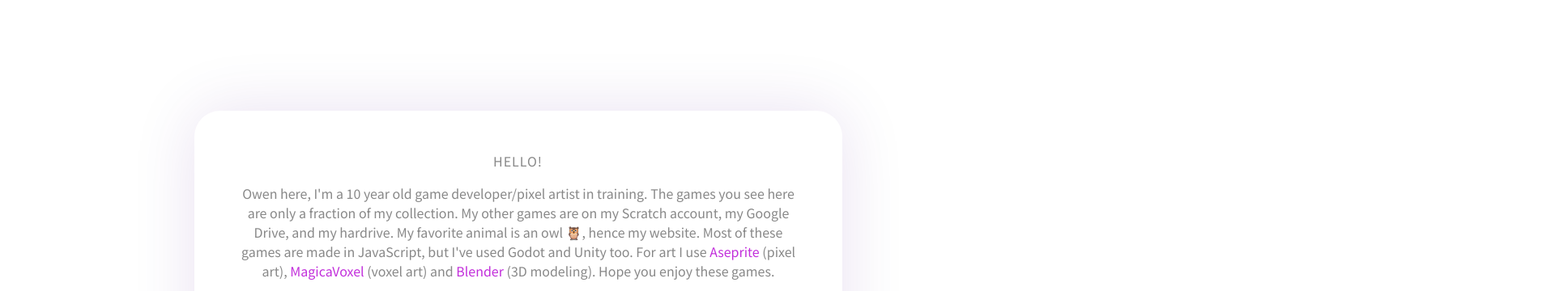
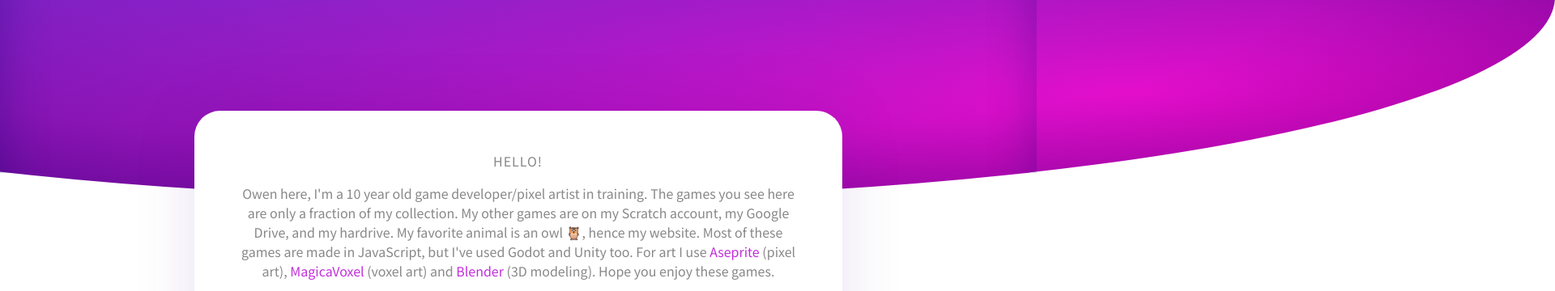
Before and after one commit to seattleowl/seattleowl.github.io, a browser extension: page index.html in a window 1280 px wide. Shown: the part 254-614 px from the top of the page at 81% size, 1920 px wide, since content can reach past the window. Drawn offline with Linux system fonts and the light colour scheme.

Commit message:
gradient background

```diff
--- a/index.html
+++ b/index.html
@@ -8,11 +8,12 @@
 	<body>
 		<!-- <a
 			id="banner"
-			class="valentines"
+			class="none"
 			href="https://seattleowl.com/valentine-generator/"
-			>❤️ Happy Valentines Day!</a
+			>Banner Text here</a
 		> -->
-		<img src="images/logo.png" id="img" />
+		<div id="background"></div>
+		<img src="images/logo-white.png" id="img" />
 		<span id="title">Seattleowl</span>
 		<div id="app">
 			<div class="post about">
--- a/style.css
+++ b/style.css
@@ -32,6 +32,7 @@ a {
 	letter-spacing: 5px;
 	padding-left: 5px;
 	font-weight: normal;
+	color: white;
 }
 
 #img {
@@ -39,6 +40,38 @@ a {
 	margin: auto;
 	display: block;
 	margin-top: 75px;
+}
+
+#background {
+	background: radial-gradient(
+			ellipse at 50% 50%,
+			rgba(255, 255, 255, 0) 52%,
+			rgba(0, 0, 102, 0.3) 100%
+		),
+		radial-gradient(
+			ellipse at 34% 24%,
+			rgba(136, 66, 249, 0.66) 0%,
+			rgba(255, 255, 255, 0) 100%
+		),
+		radial-gradient(ellipse at 80% 74%, #ff00bf 0%, #000066 100%);
+	height: 500px;
+	width: 200vw;
+	position: absolute;
+	top: 0;
+	left: -50vw;
+	z-index: -1;
+	border-radius: 0 0 50% 50%;
+}
+
+#background::after {
+	content: "";
+	position: absolute;
+	top: -70px;
+	left: 50vw;
+	z-index: -1;
+	width: 100vw;
+	height: 538px;
+	box-shadow: inset 0 70px 60px rgba(0, 0, 102, 0.3);
 }
 
 #app {
@@ -156,6 +189,7 @@ a {
 	text-align: center;
 	line-height: 50px;
 	display: block;
+	box-shadow: var(--color-purple-1) 0 5px 5px;
 }
 
 #banner.blm {
```
Also changed, not shown: images/logo-white.png (added), 1 other file.
